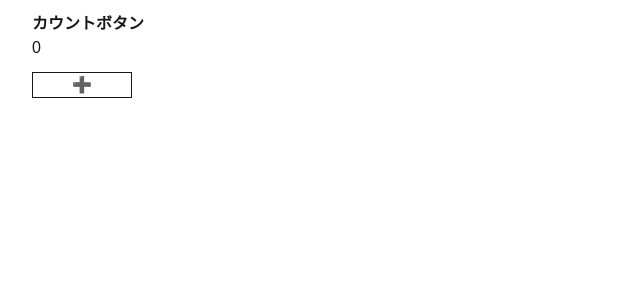
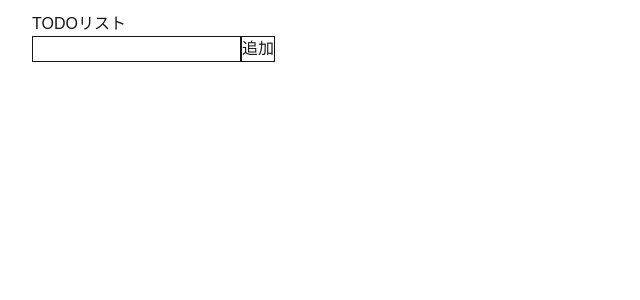
Before and after one commit to kurumi-program/next-prac, a Next.js app: page / in a window 1280 px wide. Shown: the top 300 px of the page, without its empty margins (0-640 px from the left). Built offline with nearby package versions, Linux system fonts and the light colour scheme.

Commit message:
todoリスト作成

```diff
--- /dev/null
+++ b/src/app/count-page/page.tsx
@@ -0,0 +1,19 @@
+"use client";
+
+import { useState } from "react";
+
+export default function Count() {
+  const [count, setCount] = useState<number>(0);
+  return (
+    <div className="max-w-7xl mx-auto px-4 sm:px-6 lg:px-8">
+      <h1 className="font-bold mt-3">カウントボタン</h1>
+      <h2>{count}</h2>
+      <button
+        onClick={() => setCount(count + 1)}
+        className="border w-[100px] mt-3"
+      >
+        ➕
+      </button>
+    </div>
+  );
+}
--- a/src/app/page.tsx
+++ b/src/app/page.tsx
@@ -1,19 +1,12 @@
 "use client";
 
-import { useState } from "react";
-
 export default function Home() {
-  const [count, setCount] = useState<number>(0);
   return (
     <div className="max-w-7xl mx-auto px-4 sm:px-6 lg:px-8">
-      <h1 className="font-bold mt-3">カウントボタン</h1>
-      <h2>{count}</h2>
-      <button
-        onClick={() => setCount(count + 1)}
-        className="border w-[100px] mt-3"
-      >
-        ➕
-      </button>
+      <h1 className="font-bold mt-3"></h1>
+      <h2>TODOリスト</h2>
+      <input className="border" type="text" />
+      <button className="border">追加</button>
     </div>
   );
 }
```
